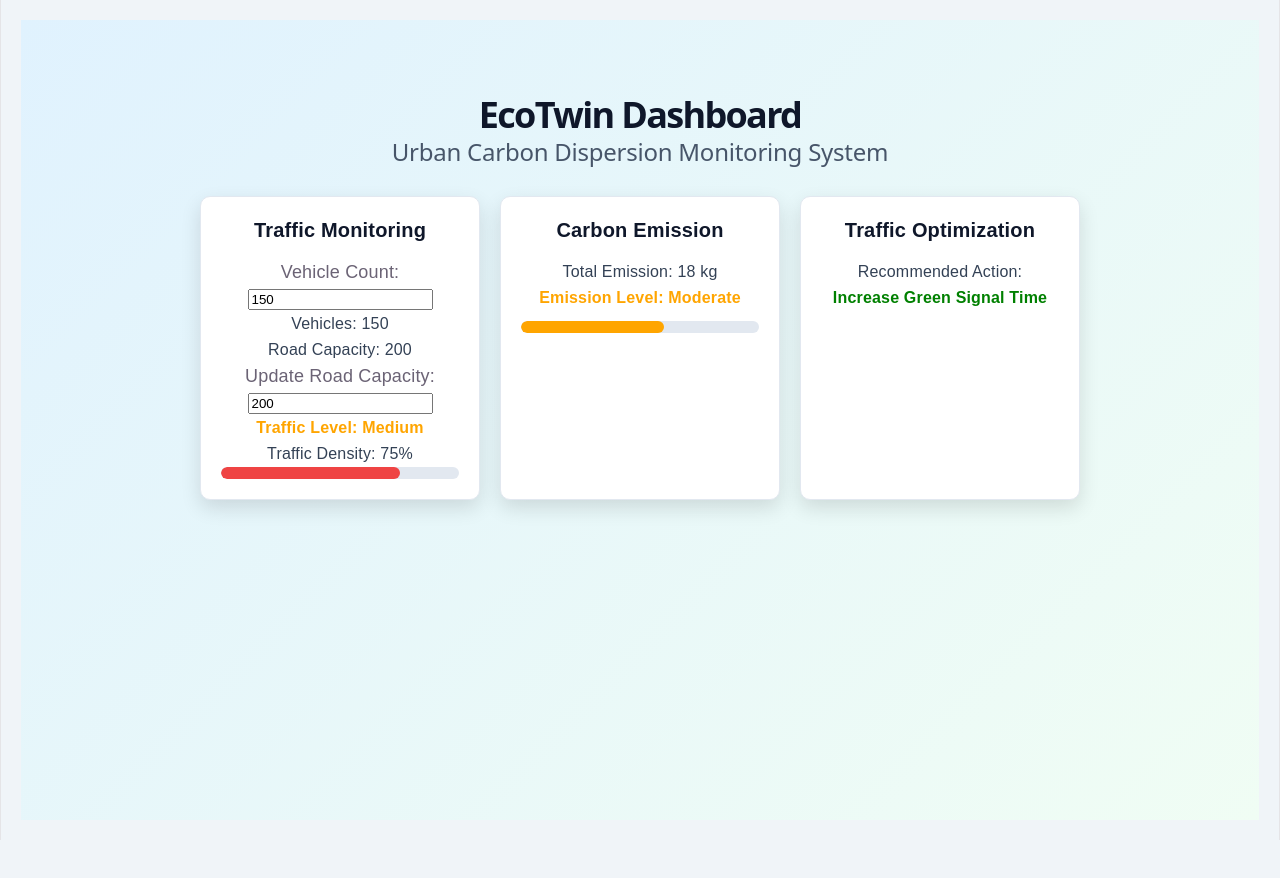
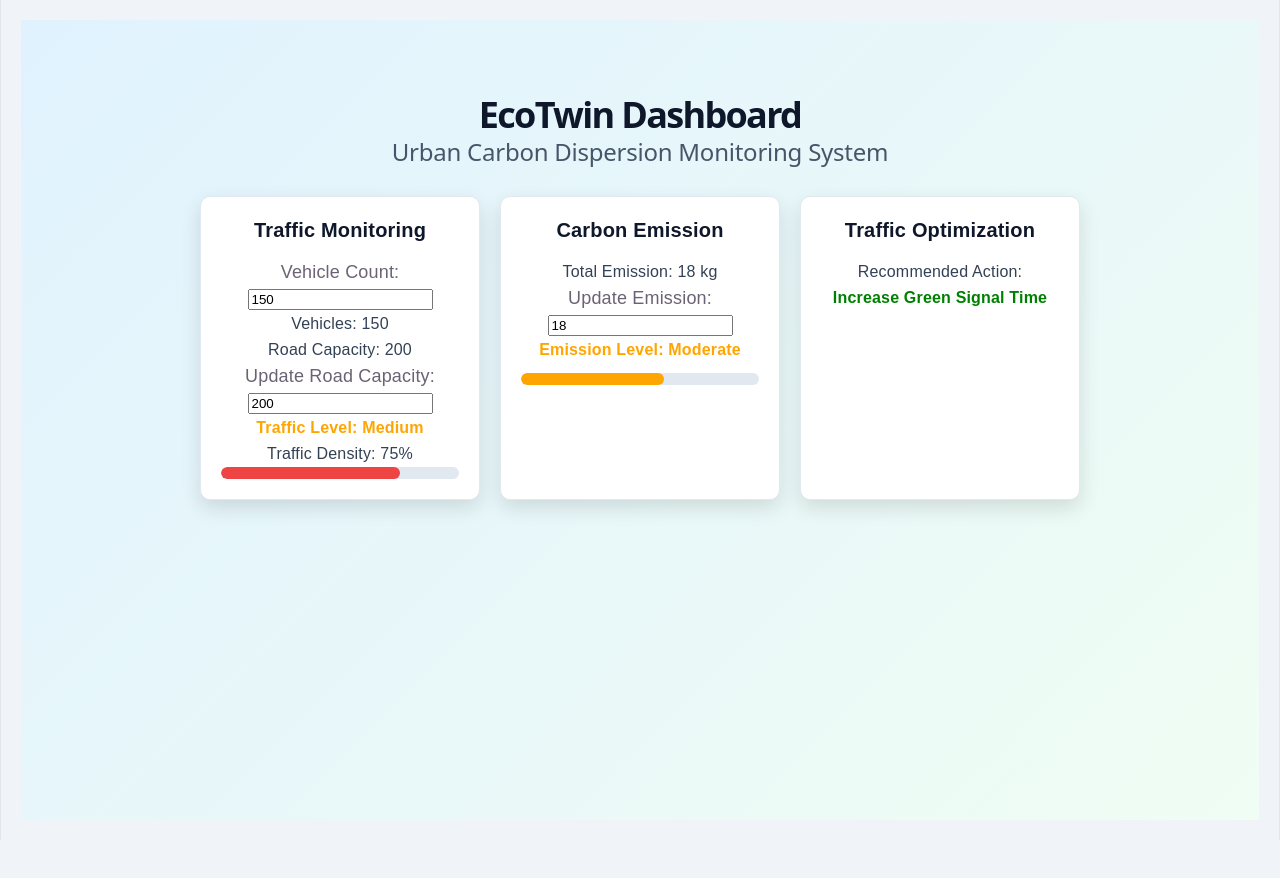
Before and after one commit to SHANUKRISHNAN/DS-AND-ML, a React app in the folder frontend/: page / in a window 1280 px wide. Built offline with nearby package versions, Linux system fonts and the light colour scheme; the HTML template or start-up script is replaced by a standard one.

Commit message:
Add dynamic emission level

```diff
--- a/frontend/src/App.jsx
+++ b/frontend/src/App.jsx
@@ -4,6 +4,7 @@ import "./App.css";
 function App() {
   const [vehicles, setVehicles] = useState(150);
   const [capacity, setCapacity] = useState(200);
+  const [emission, setEmission] = useState(18);
   return (
     <div className="dashboard">
       <h1>EcoTwin Dashboard</h1>
@@ -37,8 +38,16 @@ function App() {
 
         <div className="card">
           <h3>Carbon Emission</h3>
-          <p>Total Emission: 18 kg</p>
-          <p className="moderate">Emission Level: Moderate</p>
+          <p>Total Emission: {emission} kg</p>
+          <label>Update Emission:</label>
+<input
+  type="number"
+  value={emission}
+  onChange={(e) => setEmission(Number(e.target.value))}
+/>
+          <p className={emission >= 25 ? "high" : emission >= 15 ? "moderate" : "action"}>
+  Emission Level: {emission >= 25 ? "High" : emission >= 15 ? "Moderate" : "Low"}
+</p>
           <div className="emission-bar">
   <div className="emission-fill"></div>
 </div>
```
